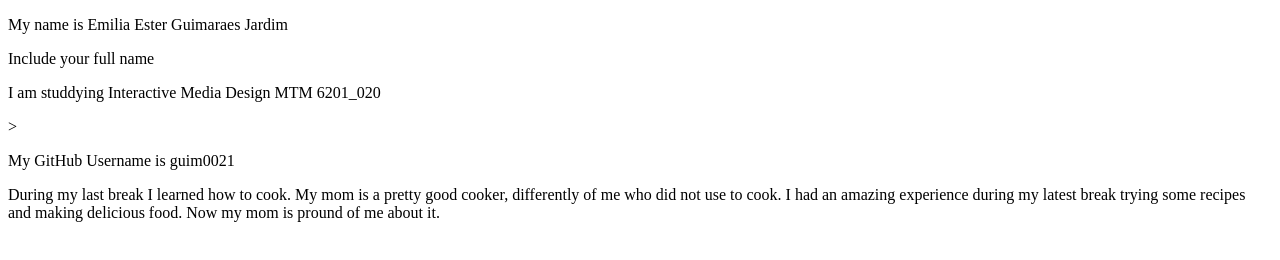
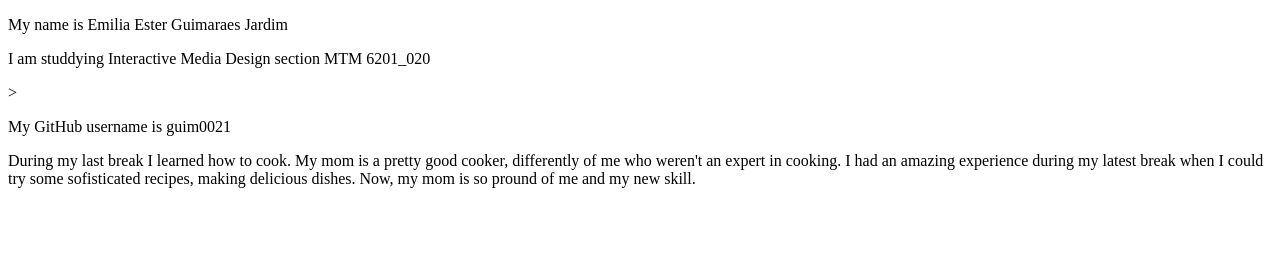
Before and after one commit to emilia-ester-jardim/Emilia-Jardim, a plain HTML site: page index.html in a window 1280 px wide. Drawn offline with Linux system fonts and the light colour scheme.

Commit message:
Changin text

```diff
--- a/index.html
+++ b/index.html
@@ -6,9 +6,9 @@
     <title>My first GitHub pages site</title>
 </head>
 <body>
-    <p>My name is Emilia Ester Guimaraes Jardim</p>Include your full name
-    <p>I am studdying Interactive Media Design MTM 6201_020</p>>
-    <p>My GitHub Username is guim0021</p>
-    <p>During my last break I learned how to cook. My mom is a pretty good cooker, differently of me who did not use to cook. I had an amazing experience during my latest break trying some recipes and making delicious food. Now my mom is pround of me about it.</p>
+    <p>My name is Emilia Ester Guimaraes Jardim</p>
+    <p>I am studdying Interactive Media Design section MTM 6201_020</p>>
+    <p>My GitHub username is guim0021</p>
+    <p>During my last break I learned how to cook. My mom is a pretty good cooker, differently of me who weren't an expert in cooking. I had an amazing experience during my latest break when I could try some sofisticated recipes, making delicious dishes. Now, my mom is so pround of me and my new skill.</p>
 </body>
 </html>
```
